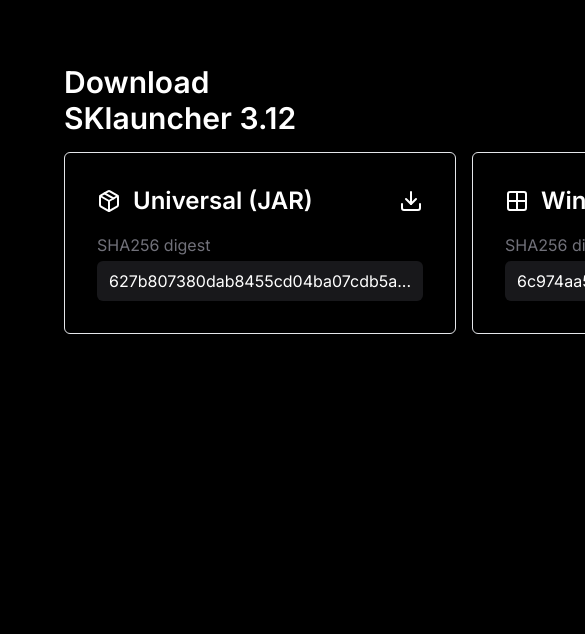
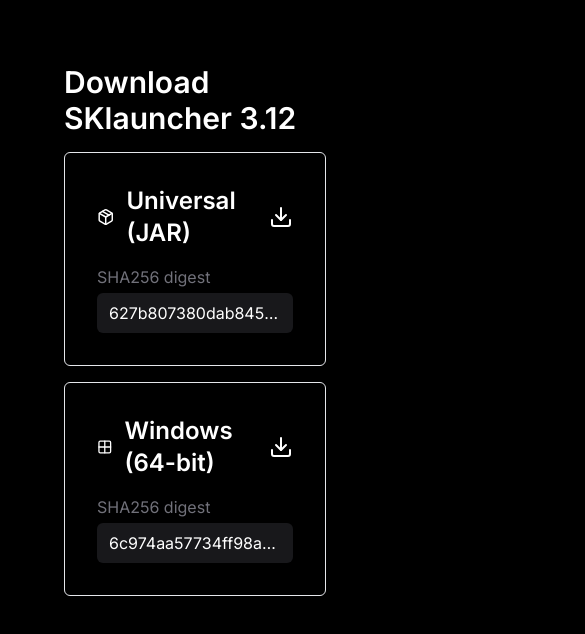
Before and after one commit to interrrp/skdownload, a Next.js app: page / in a window 390 px wide. Shown: the top 634 px of the page, 585 px wide, since content can reach past the window. Built offline with nearby package versions, Linux system fonts and the light colour scheme.

Commit message:
Make cards more responsive

```diff
--- a/app/page.tsx
+++ b/app/page.tsx
@@ -6,7 +6,7 @@
     <main className="p-16">
       <h1 className="text-3xl font-semibold mb-4">Download SKlauncher 3.12</h1>
 
-      <div className="flex gap-4">
+      <div className="flex flex-wrap gap-4">
         <DownloadCard
           name="Universal (JAR)"
           icon={PackageIcon}
--- a/components/copy-text.tsx
+++ b/components/copy-text.tsx
@@ -2,16 +2,15 @@
 
 type CopyTextProps = {
   text: string;
-  cutAt?: number;
 };
 
-export default function CopyText({ text, cutAt }: CopyTextProps) {
+export default function CopyText({ text }: CopyTextProps) {
   return (
     <button
-      className="py-2 px-3 bg-zinc-900 hover:bg-zinc-800 duration-100 rounded-md block"
+      className="py-2 px-3 bg-zinc-900 hover:bg-zinc-800 duration-100 rounded-md block text-ellipsis overflow-hidden whitespace-nowrap w-full"
       onClick={() => navigator.clipboard.writeText(text)}
     >
-      {cutAt ? `${text.slice(0, cutAt)}...` : text}
+      {text}
     </button>
   );
 }
--- a/components/download-card.tsx
+++ b/components/download-card.tsx
@@ -17,7 +17,7 @@
   sha256Digest,
 }: DownloadCardProps) {
   return (
-    <section className="p-8 border w-fit rounded-md space-y-4">
+    <section className="p-8 border w-full max-w-lg rounded-md space-y-4">
       <div className="flex items-center gap-3 w-full">
         <Icon />
         <h2 className="text-2xl font-semibold">{name}</h2>
@@ -29,7 +29,7 @@
 
       <div className="space-y-1">
         <label className="text-zinc-500">SHA256 digest</label>
-        <CopyText text={sha256Digest} cutAt={30} />
+        <CopyText text={sha256Digest} />
       </div>
     </section>
   );
```
